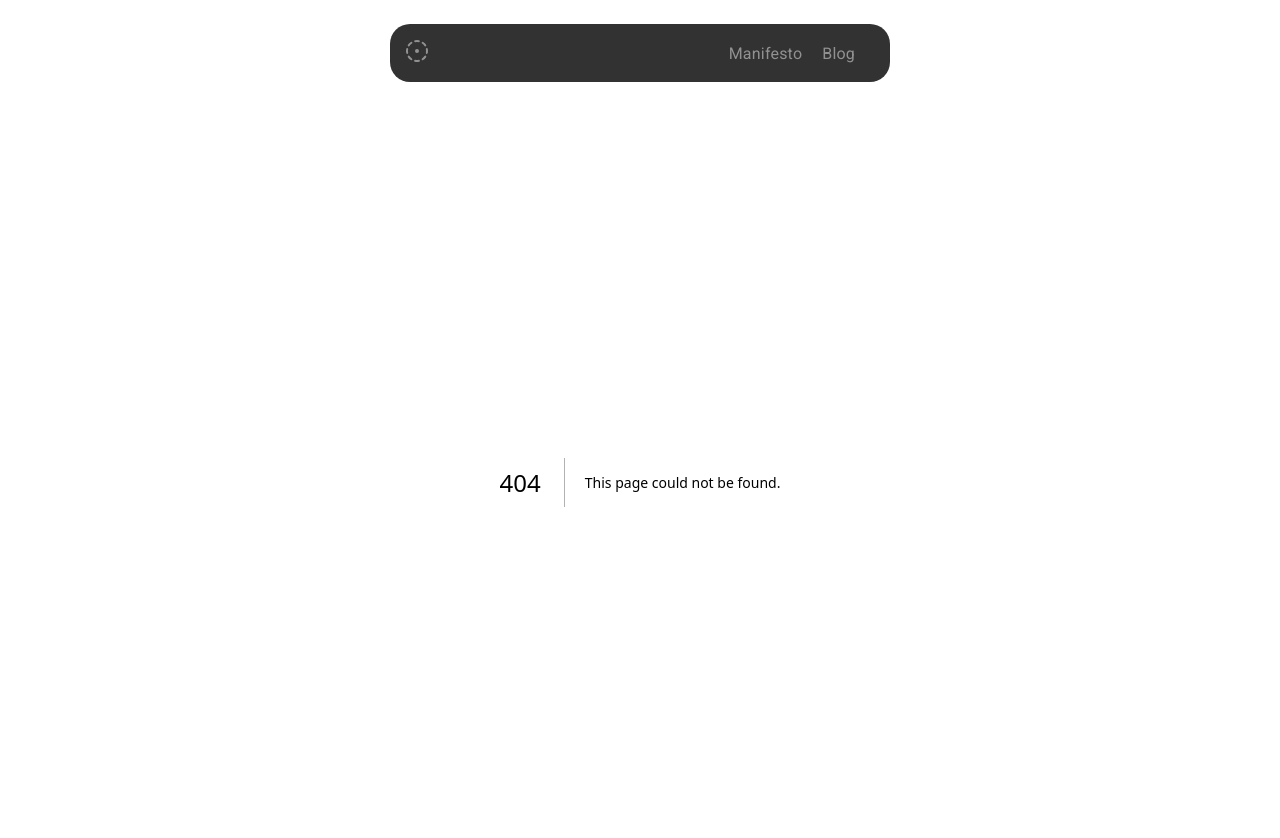
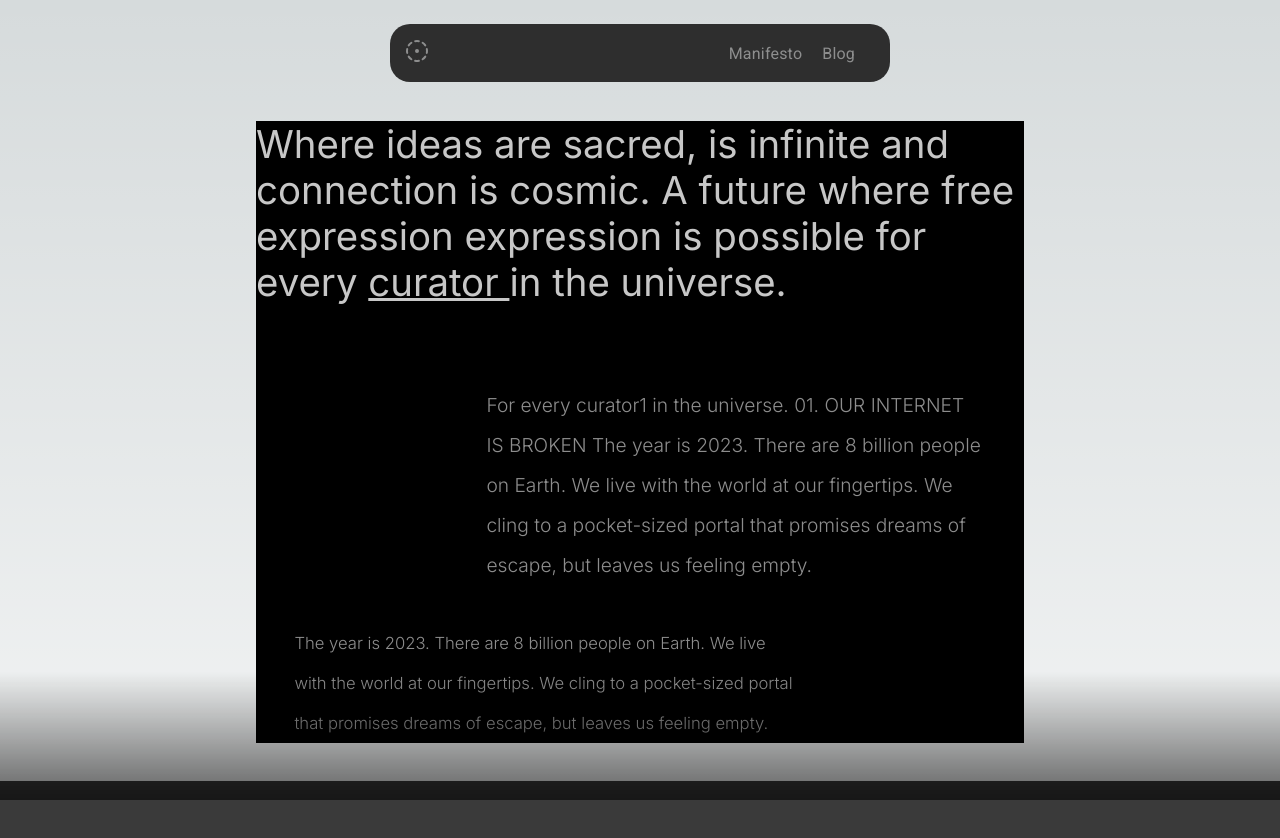
Before and after one commit to ardaalkan/fullstack-blog-app-with-next13, a Next.js app: page /manifesto in a window 1280 px wide. Before the commit this address had no page. Shown: the top 838 px of the page. Built offline with nearby package versions, Linux system fonts and the light colour scheme.

Commit message:
init footer components

```diff
--- a/app/layout.js
+++ b/app/layout.js
@@ -1,6 +1,8 @@
 import "./globals.css";
 import { Inter } from "next/font/google";
-import Navigation from "../src/components/navigation/navigation"
+import Navigation from "../src/components/navigation/navigation";
+import Cursor from "@/src/components/cursor/Cursor";
+import Footer from "@/src/components/Footer/Footer";
 
 const inter = Inter({ subsets: ["latin"] });
 
@@ -13,9 +15,10 @@ export default function RootLayout({ children }) {
   return (
     <html lang="en">
       <body className={inter.className}>
+        <Cursor />
         <Navigation />
         {children}
-        {/* Footer */}
+        <Footer />
       </body>
     </html>
   );
--- /dev/null
+++ b/app/manifesto/page.jsx
@@ -0,0 +1,42 @@
+import React from "react";
+import styles from "./page.module.css";
+
+const Manifesto = () => {
+  return (
+    <>
+      <div className={styles.main}>
+        <div className={styles.mainText}>
+          Where ideas are sacred, is infinite and connection is cosmic. A future
+          where free expression expression is possible for every{" "}
+          <span className={styles.hoverContainer}>
+            curator&nbsp;
+            <div className={styles.spanDescription}>
+              <div>1.</div>
+              <br />
+              If you have imagination
+              <br />
+              you are a curator.
+            </div>
+          </span>
+          in the universe.
+        </div>
+        <div className={styles.descriptionText}>
+          <div className={styles.descriptionText_title}>
+            For every curator1 in the universe. 01. OUR INTERNET IS BROKEN The
+            year is 2023. There are 8 billion people on Earth. We live with the
+            world at our fingertips. We cling to a pocket-sized portal that
+            promises dreams of escape, but leaves us feeling empty.
+          </div>
+          <div className={styles.descriptionText_sub_title}>
+            The year is 2023. There are 8 billion people on Earth. We live with
+            the world at our fingertips. We cling to a pocket-sized portal that
+            promises dreams of escape, but leaves us feeling empty.
+          </div>
+        </div>
+      </div>
+      <div className={styles.gradient}></div>
+    </>
+  );
+};
+
+export default Manifesto;
--- /dev/null
+++ b/app/manifesto/page.module.css
@@ -0,0 +1,87 @@
+.main {
+  background-color: rgb(0, 0, 0);
+  height: auto;
+  color: rgb(199, 199, 199);
+  margin-left: 20%;
+  margin-right: 20%;
+  margin-top: 3%;
+}
+
+.gradient {
+  position: fixed;
+  bottom: 0;
+  width: 100%;
+  height: 10vw;
+  background: linear-gradient(to top, rgba(0, 0, 0, 0.6), rgba(0, 0, 0, 0));
+  z-index: 10;
+}
+
+.mainText {
+  position: relative;
+  font-size: 3vw;
+  margin-bottom: 10vh;
+}
+
+.mainText span {
+  text-decoration: underline;
+}
+
+.hoverContainer {
+  position: relative;
+}
+
+.hoverContainer:hover .spanDescription {
+  visibility: visible;
+  opacity: 1;
+}
+
+.hoverContainer:not(:hover) .spanDescription {
+  visibility: hidden;
+  opacity: 0;
+  transition-delay: 0.5s;
+}
+
+.spanDescription {
+  min-width: 285px;
+  position: absolute;
+  background-color: rgba(44, 44, 44, 0.75);
+  visibility: hidden;
+  border-radius: 5px;
+  padding: 25px;
+  text-align: left;
+  z-index: 999;
+  color: white;
+  font-size: 14px;
+  letter-spacing: 0.5px;
+  top: -150%;
+  left: 99%;
+  border: 1px solid rgb(24, 24, 24);
+  color: #ebebebab;
+  overflow: hidden;
+  line-height: 25px;
+  opacity: 0;
+  transition: visibility 0s, opacity 0.5s;
+}
+
+.hoverContainer .spanDescription div:first-child {
+  font-size: 20px;
+  color: #ebebeb8e;
+}
+
+.descriptionText .descriptionText_title {
+  margin: 5%;
+  font-size: 1.5vw;
+  margin-left: 30%;
+  color: #8d8d8d;
+  font-weight: 300;
+  line-height: 40px;
+}
+
+.descriptionText .descriptionText_sub_title {
+  margin: 5%;
+  font-size: 1.3vw;
+  margin-right: 30%;
+  color: #8d8d8d;
+  font-weight: 300;
+  line-height: 40px;
+}
--- a/package.json
+++ b/package.json
@@ -11,7 +11,7 @@
   "dependencies": {
     "eslint": "8.46.0",
     "eslint-config-next": "13.4.12",
-    "framer-motion": "^10.15.0",
+    "framer-motion": "^10.15.1",
     "gsap": "^3.12.2",
     "lucide-react": "^0.263.1",
     "next": "13.4.12",
--- /dev/null
+++ b/src/components/Footer/Footer.jsx
@@ -0,0 +1,22 @@
+import React from "react";
+import styles from "./footer.module.css";
+// import Link from "next/link";
+
+const Footer = () => {
+  return (
+    <footer className={styles.footer}>
+      <div className={styles.footerList}>
+        <ul className={styles.footerUl}>
+          <li>MANIFESTO</li>
+          <li>ABOUT</li>
+          <li>OUR SERVİCE</li>
+          <li>PRIVACY POLİCY</li>
+          <li>AFFILIATE PROGRAM</li>
+        </ul>
+      </div>
+      <h2 className={styles.footerMainText}>F1 GALLERY & BLOG</h2>
+    </footer>
+  );
+};
+
+export default Footer;
--- /dev/null
+++ b/src/components/Footer/footer.module.css
@@ -0,0 +1,61 @@
+.footer {
+  position: relative;
+  display: flex;
+  flex-direction: column;
+  align-items: center;
+  justify-content: flex-end;
+  bottom: 0;
+  z-index: 1;
+  width: 100%;
+  height: 400px;
+  background-color: #3a3a3a;
+  color: #666;
+  text-transform: uppercase;
+  overflow: hidden;
+}
+
+.footerMainText {
+  margin-left: 5%;
+  margin-right: 5%;
+  background: linear-gradient(to right, #444444, #3f3f3f);
+  -webkit-background-clip: text;
+  background-clip: text;
+  color: transparent;
+  transform: translateY(65px);
+  font-size: 160px;
+}
+
+.footerList {
+  margin-left: 5%;
+  margin-right: 5%;
+  display: flex;
+  flex-direction: row;
+  justify-content: center;
+  align-items: center;
+}
+
+.footerUl {
+  display: flex;
+  padding: 10px;
+}
+
+.footerUl li {
+  padding: 10px;
+  margin: 5px;
+  background-color: rgb(66, 66, 66);
+  color: #acacac;
+  border-radius: 3px;
+  font-size: 1vw;
+}
+
+.footerUl li {
+  transition: background-color 0.2s ease;
+}
+
+.footerUl li:hover {
+  background-color: rgb(55, 55, 55);
+}
+
+.redText{
+  color: red;
+}
--- a/src/components/InfiniteText/InfiniteText.module.css
+++ b/src/components/InfiniteText/InfiniteText.module.css
@@ -8,6 +8,7 @@
   margin-top: 10vh;
   margin-bottom: 10vh;
   font-family: "Staatliches", cursive;
+  z-index: 2;
 }
 
 .slider {
--- /dev/null
+++ b/src/components/cursor/Cursor.jsx
@@ -0,0 +1,44 @@
+"use client";
+import React, { useState, useEffect } from "react";
+import styles from "./Cursor.module.css";
+import { motion } from "framer-motion";
+
+const Cursor = () => {
+  const [mousePosition, setMousePosition] = useState({
+    x: 0,
+    y: 0,
+  });
+
+  useEffect(() => {
+    const mouseMove = (e) => {
+      setMousePosition({
+        x: e.clientX,
+        y: e.clientY,
+      });
+    };
+    window.addEventListener("mousemove", mouseMove);
+    console.log(mouseMove, "mouse move");
+
+    return () => {
+      window.removeEventListener("mousemove", mouseMove);
+      console.log(mouseMove, "mouse move");
+    };
+  }, []);
+
+  const variants = {
+    default: {
+      x: mousePosition.x - 16,
+      y: mousePosition.y - 16,
+    },
+  };
+
+  return (
+    <motion.div
+      className={styles.cursor}
+      variants={variants}
+      animate="default"
+    />
+  );
+};
+
+export default Cursor;
--- /dev/null
+++ b/src/components/cursor/Cursor.module.css
@@ -0,0 +1,12 @@
+.cursor {
+  background-color: #7a7a7a;
+  height: 16px;
+  width: 16px;
+  border-radius: 50%;
+  position: fixed;
+  top: 0;
+  left: 0;
+  z-index: 999;
+  opacity: 0.5;
+  pointer-events: none;
+}
--- a/src/components/landing/landing.module.css
+++ b/src/components/landing/landing.module.css
@@ -3,6 +3,7 @@
   width: 100vw;
   overflow: hidden;
   position: relative;
+  z-index: 2;
 }
 
 .title {
@@ -14,7 +15,7 @@
 }
 
 .title h1 {
-  font-weight: 400;
+  font-weight: 500;
   color: white;
   margin: 0;
   text-align: center;
--- a/src/components/navigation/navigation.module.css
+++ b/src/components/navigation/navigation.module.css
@@ -26,10 +26,13 @@
   margin-right: 20px;
   transition: color 0.3s ease;
   letter-spacing: 0.2px;
+  transition: transform 0.3s ease, color 0.3s ease;
 }
 
 .nav li:hover {
   color: #d1d1d1;
+  transform: translateY(-1px);
+  color: white;
 }
 
 .button {
```
Also changed, not shown: app/page.js (+11 -11 lines), 1 other file (tests, documents, lock files or other folders).
